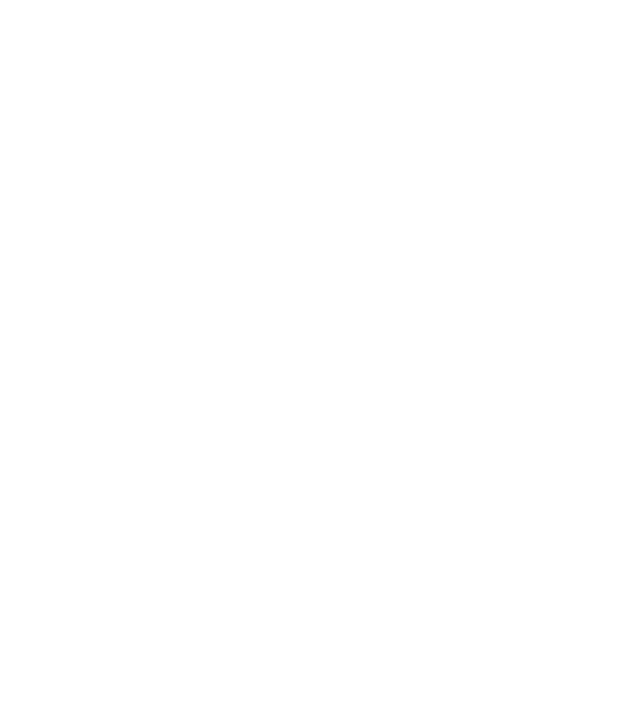
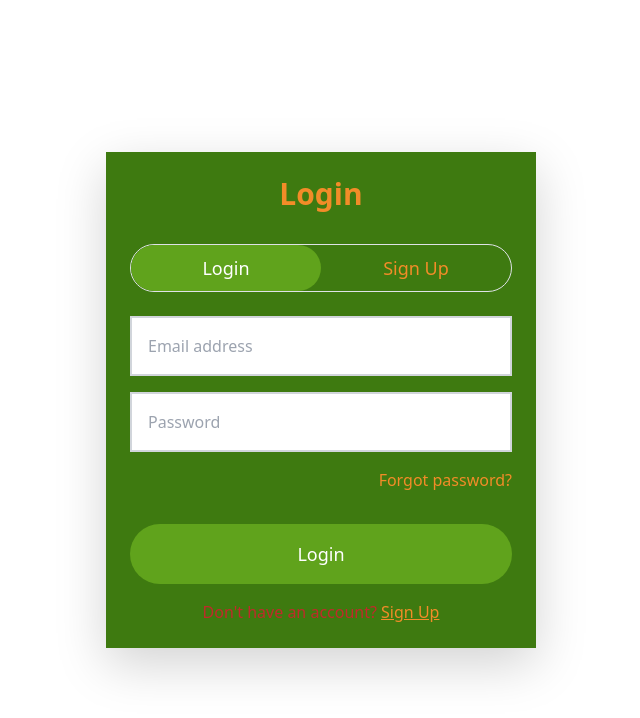
Before and after one commit to theopitsi-hue/STiSE-Project-UNIWA, a React (Create React App) app in the folder Springroll-Client/: page / in a window 1280 px wide. Shown: the top 718 px of the page, without its empty margins (319-959 px from the left). Built offline with nearby package versions, Linux system fonts and the light colour scheme.

Commit message:
refactor: move Login.jsx into pages folder and update App.js imports

```diff
--- a/Springroll-Client/src/App.js
+++ b/Springroll-Client/src/App.js
@@ -2,6 +2,7 @@
 import './App.css';
 import api from './api/axiosConfig';
 import { useState, useEffect } from 'react';
+import Login from './pages/Login/Login';
 
 function App() {
   const [users, setUser] = useState();
@@ -23,8 +24,8 @@
   }
 
   return (
-    <div className="App">
-
+    <div className="grid w-full h-screen place-items-center bg-gradient-to-br from-springGreen via-springOrange to-springRed">
+      <Login />
     </div>
   );
 }
```
Also changed, not shown: Springroll-Client/src/pages/Login/Login.jsx (renamed from Springroll-Client/src/components/Login/Login.jsx).
